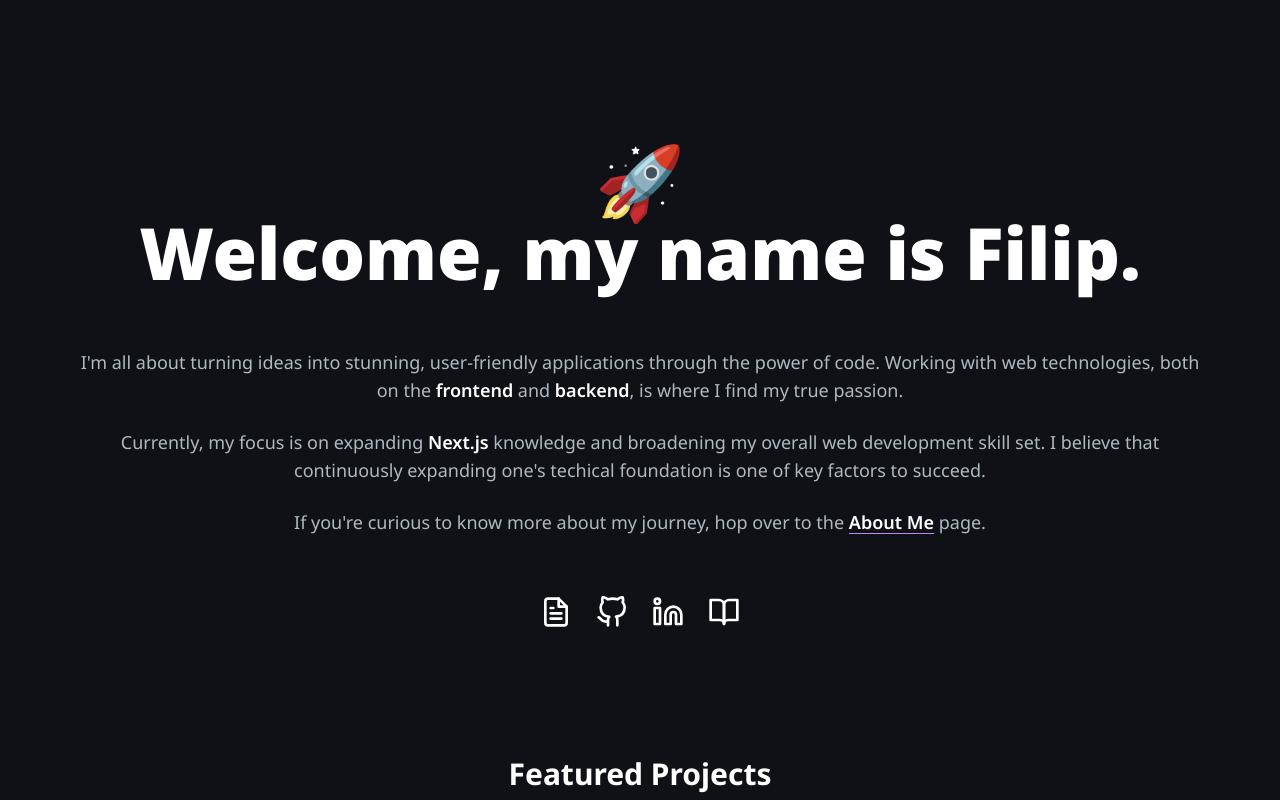
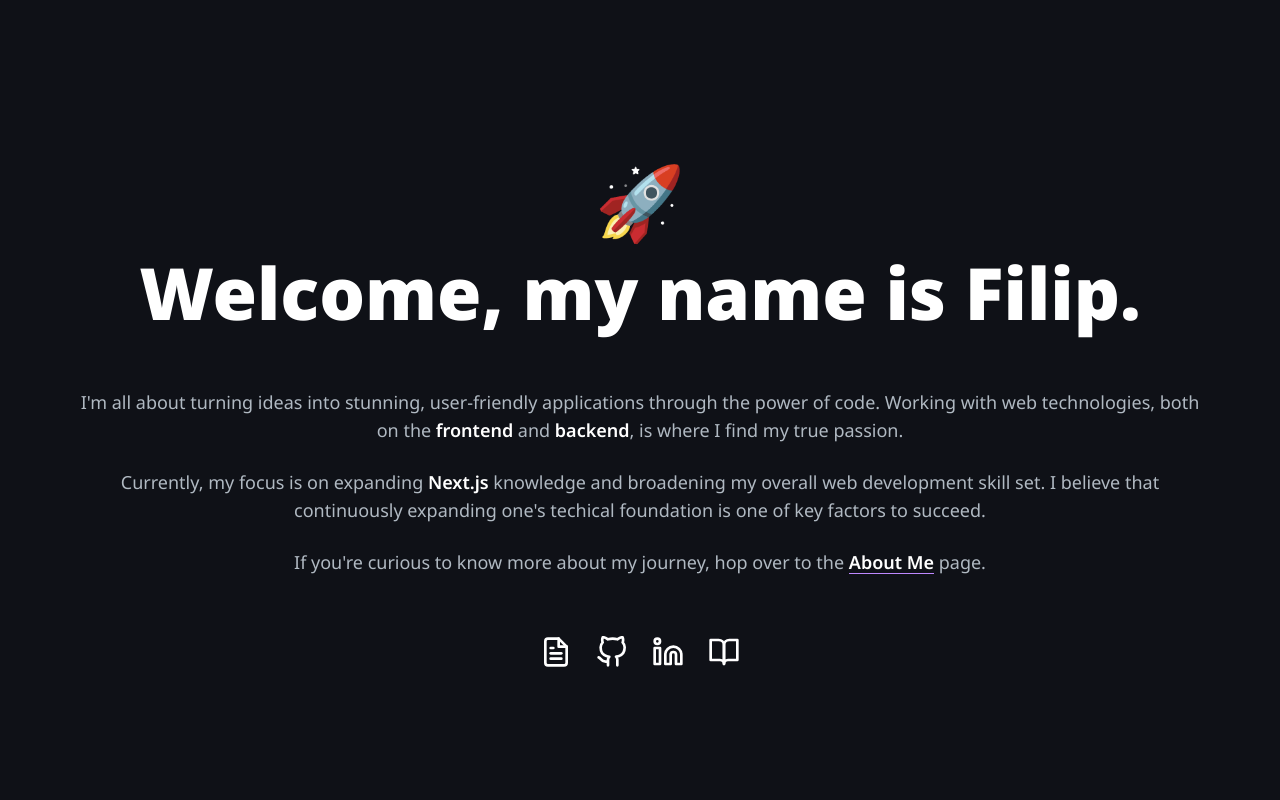
Before and after one commit to fdukat/fdukat.com, a Next.js app: page / in a window 1280 px wide. Shown: the top 800 px of the page. Built offline with nearby package versions, Linux system fonts and the light colour scheme.

Commit message:
add padding to hero emoji

```diff
--- a/components/Hero/Hero.tsx
+++ b/components/Hero/Hero.tsx
@@ -6,8 +6,7 @@ export default function Hero() {
     <header className="text-white text-center">
       <div className="container mx-auto">
         <h1 className="text-5xl  md:text-7xl font-black text-primary mt-10 md:mt-36 mb-12">
-          🚀
-          <br />
+          <span className="block py-5">🚀</span>
           Welcome, my name is Filip.
         </h1>
         <div className="text-lg text-secondary w-[90%] mx-auto">
```
